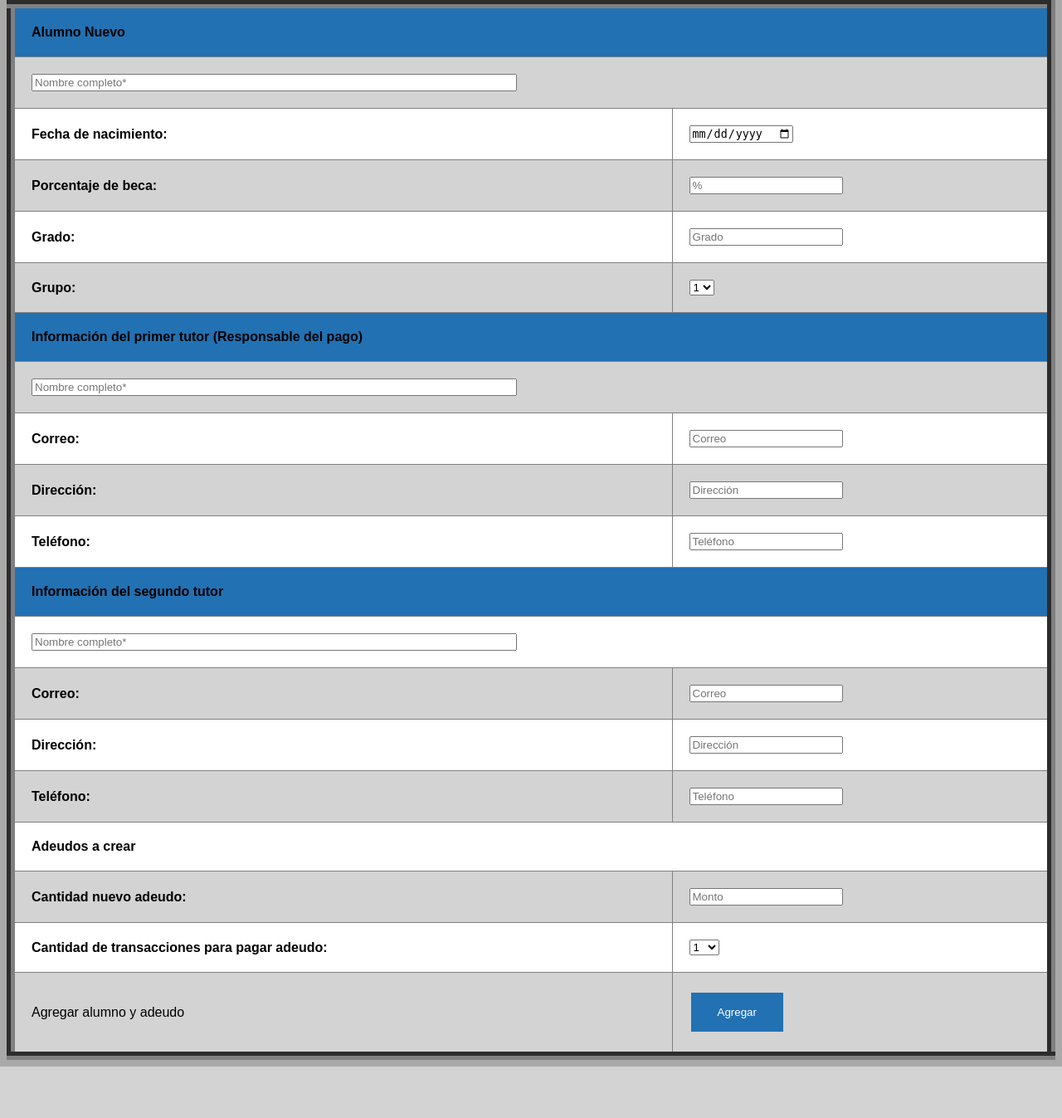
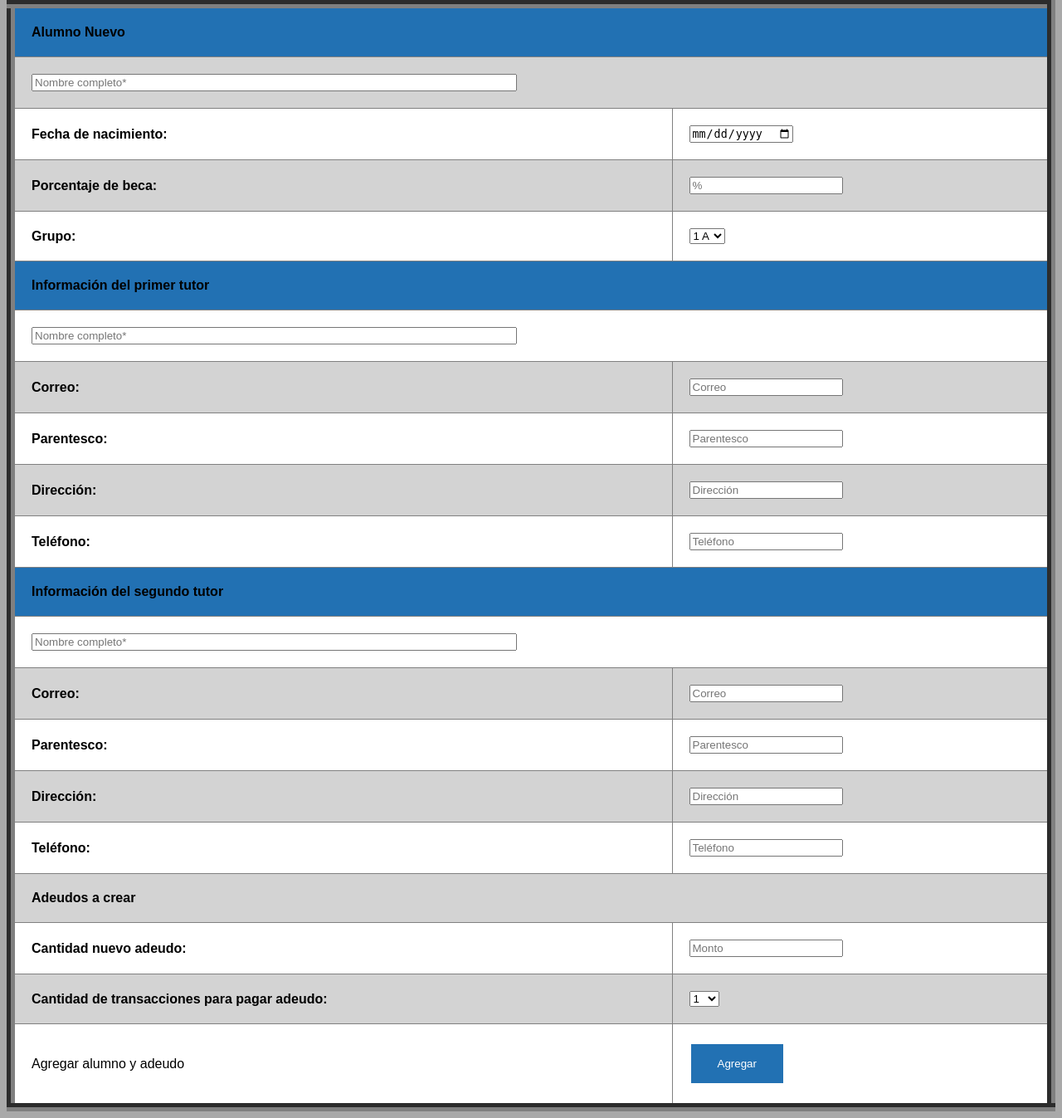
Before and after one commit to Rodolfohp96/CFCA, a Flask app: template templates/AlumnoNuevo.html in a window 1280 px wide. Shown: the part 54-1401 px from the top of the page at 83% size. Before the commit the page ends 1339 px from the top, so only its background shows below. Run offline with Flask 2, Linux system fonts and the light colour scheme; the template is opened without the code that fills it, so the values that code supplies are empty; some libraries are stand-ins or nearby versions.

Commit message:
Substantial update: login in all pages, crud for estudiante transaccion

```diff
--- a/app.py
+++ b/app.py
@@ -73,38 +73,46 @@ def index():
     }
     return render_template('index.html', info = _info)
 
-@app.route('/AlumnoNuevo', methods = ['POST'])
+@app.route('/AlumnoNuevo', methods = ['POST', 'GET'])
 def alumno_nuevo():
+    if not check_login():
+        return redirect(url_for('login'))
     return render_template('AlumnoNuevo.html')
 
 @app.route('/AlumnoNuevoAgregado', methods = ['POST'])
 def alumno_nuevo_agregado():
+    if not check_login():
+        return redirect(url_for('login'))
     if request.method == 'POST':
         NombreCompleto = request.form['NombreCompleto']
         FechadeNacimiento = request.form['FechadeNacimiento']
         Beca = request.form['Beca']
-        Grupo = request.form['Grupo']
+        GrupoId = request.form['GrupoId']
         Tutor1Nombre = request.form['Tutor1Nombre']
         Tutor1Direccion = request.form['Tutor1Direccion']
         Tutor1Correo = request.form['Tutor1Correo']
+        Tutor1Parentesco = request.form['Tutor1Parentesco']
         Tutor1Telefono = request.form['Tutor1Telefono']
         Tutor2Nombre = request.form['Tutor2Nombre']
         Tutor2Direccion = request.form['Tutor2Direccion']
         Tutor2Correo = request.form['Tutor2Correo']
+        Tutor2Parentesco = request.form['Tutor2Parentesco']
         Tutor2Telefono = request.form['Tutor2Telefono']
         AdeudoTotal = request.form['AdeudoNuevo']
         CantidadTransacciones = request.form['CantidadTransacciones']
         cur = mysql.connection.cursor()
-        cur.execute('INSERT INTO Estudiante (nombre, fecha_de_nacimiento, beca, id_grupo) VALUES (\'{}\',\'{}\',{},{})'.format(NombreCompleto, FechadeNacimiento, Beca, Grupo))
+        cur.execute('INSERT INTO Estudiante (nombre, fecha_de_nacimiento, beca, id_grupo) VALUES (\'{}\',\'{}\',{},{})'.format(NombreCompleto, FechadeNacimiento, Beca, GrupoId))
         n = cur.lastrowid
-        cur.execute('INSERT INTO Contacto (nombre, correo, telefono, direccion, id_estudiante) VALUES (\'{}\',\'{}\',{},\'{}\',{})'.format(Tutor1Nombre, Tutor1Correo, Tutor1Telefono, Tutor1Direccion, n))
-        cur.execute('INSERT INTO Contacto (nombre, correo, telefono, direccion, id_estudiante) VALUES (\'{}\',\'{}\',{},\'{}\',{})'.format(Tutor2Nombre, Tutor2Correo, Tutor2Telefono, Tutor2Direccion, n))
-        cur.execute('INSERT INTO Transaccion (monto, id_estudiante) VALUES ({},{})'.format(AdeudoTotal, n))
+        cur.execute('INSERT INTO Contacto (nombre, parentesco, correo, telefono, direccion, id_estudiante) VALUES (\'{}\',\'{}\',\'{}\',{},\'{}\',{})'.format(Tutor1Nombre, Tutor1Parentesco, Tutor1Correo, Tutor1Telefono, Tutor1Direccion, n))
+        cur.execute('INSERT INTO Contacto (nombre, parentesco, correo, telefono, direccion, id_estudiante) VALUES (\'{}\',\'{}\',\'{}\',{},\'{}\',{})'.format(Tutor2Nombre, Tutor2Parentesco, Tutor2Correo, Tutor2Telefono, Tutor2Direccion, n))
+        cur.execute('INSERT INTO Transaccion (monto, metodo, concepto, fecha_limite, pagado, id_estudiante) VALUES ({},\'{}\', \'{}\', \'{}\', {}, {})'.format(AdeudoTotal, "", "colegiatura", "2020-12-12", "FALSE", n))
         cur.connection.commit()
-    return 'Enterado'
+    return redirect(url_for('get_grupo', id=GrupoId))
 
 @app.route('/grupo/<id>', methods = ['POST', 'GET'])
 def get_group(id):
+    if not check_login():
+        return redirect(url_for('login'))
     db = mysql.connection.cursor()
     db.execute("""SELECT
                         Grupo.nombre,
@@ -133,12 +141,15 @@ def get_group(id):
 
 @app.route('/alumno/<id>', methods = ['POST', 'GET'])
 def get_student(id):
+    if not check_login():
+        return redirect(url_for('login'))
     db = mysql.connection.cursor()
     db.execute("""SELECT
                     Estudiante.nombre,
                     Estudiante.fecha_de_nacimiento,
                     Estudiante.beca,
-                    Grupo.nombre
+                    Grupo.nombre,
+                    Grupo.id
                     FROM Estudiante JOIN Grupo ON Estudiante.id_grupo=Grupo.id
                     WHERE Estudiante.id={}
                 """.format(id))
@@ -147,7 +158,7 @@ def get_student(id):
     age = gage(data[1])
     beca = "{} %".format(data[2])
     group = data[3]
-    student = {"name": name, "age": age, "beca": beca, "group": group}
+    student = {"name": name, "age": age, "beca": beca, "group": group, "group_id": data[4]}
     db.execute("""SELECT
                     nombre, parentesco, correo, telefono, direccion
                     FROM Contacto WHERE id_estudiante={}""".format(id))
@@ -159,25 +170,28 @@ def get_student(id):
             acon = cdata[i]
         if i == 1:
             bcon = cdata[i]
-    db.execute("SELECT id, monto, metodo, fecha_limite, pagado FROM Transaccion WHERE id_estudiante={}".format(id))
+    db.execute("SELECT id, monto, metodo, concepto, fecha_limite, pagado FROM Transaccion WHERE id_estudiante={}".format(id))
     tdata = db.fetchall()
     trans = []
     for item in tdata:
         id_adeudo = item[0]
         monto = "${:,.2f}".format(item[1])
         metodo = item[2]
-        fecha_limite = item[3]
-        pagado = item[4]
+        concepto = item[3]
+        fecha_limite = item[4]
+        pagado = item[5]
         noticia = "PAGADO"
-        if item[4] == 0:
+        if item[5] == 0:
             noticia = "ADEUDO"
-        trans.append({"id": id_adeudo, "monto": monto, "metodo": metodo, "limite": fecha_limite, "pagado": pagado, "noticia": noticia})
+        trans.append({"id": id_adeudo, "monto": monto, "metodo": metodo, "concepto": concepto, "limite": fecha_limite, "pagado": pagado, "noticia": noticia})
     _info = { "student_id": id, "student": student, "acon": acon, "bcon": bcon, "trans": trans}
     print(_info)
     return render_template('student.html', info=_info)
 
 @app.route('/editar_alumno/<id>', methods = ['POST', 'GET'])
 def edit_student(id):
+    if not check_login():
+        return redirect(url_for('login'))
     db = mysql.connection.cursor()
     db.execute("""SELECT
                     Estudiante.nombre,
@@ -212,6 +226,8 @@ def edit_student(id):
 
 @app.route('/actualizar_alumno/<id>/<acid>/<bcid>', methods =['POST', 'GET'])
 def actualizar(id, acid, bcid):
+    if not check_login():
+        return redirect(url_for('login'))
     if request.method == 'POST':
         nombre = request.form['nombre']
         id_grupo = int(request.form['idgrupo'])
@@ -253,17 +269,30 @@ def actualizar(id, acid, bcid):
         db.connection.commit()
         return redirect(url_for('get_student', id=id))
 
+@app.route('/grupo/<gid>/eliminar_alumno/<id>', methods = ['GET', 'POST'])
+def delete_student(gid, id):
+    if not check_login():
+        return redirect(url_for('login'))
+    db = mysql.connection.cursor()
+    db.execute("DELETE FROM Estudiante WHERE id = {}".format(id))
+    db.connection.commit()
+    return redirect(url_for('get_group', id=gid))
 
-@app.route('/editar_adeudo/<id>', methods = ['POST', 'GET'])
-def edit_pago(id):
+@app.route('/alumno/<aid>/editar_adeudo/<id>', methods = ['POST', 'GET'])
+def edit_pago(aid, id):
+    if not check_login():
+        return redirect(url_for('login'))
     db = mysql.connection.cursor()
     db.execute("""SELECT id, monto, metodo, concepto, fecha_limite, pagado
                     FROM Transaccion WHERE id={}""".format(id))
     data = db.fetchone()
-    return render_template('edit_adeudo.html', data=data)
+    _info = {"aid": aid, "data": data}
+    return render_template('edit_adeudo.html', info=_info)
 
 @app.route('/actualizar_adeudo/<id>', methods = ['POST'])
 def update_contact(id):
+    if not check_login():
+        return redirect(url_for('login'))
     if request.method == 'POST':
         monto = float(request.form['monto'])
         metodo = request.form['metodo']
@@ -286,6 +315,14 @@ def update_contact(id):
         db.connection.commit()
         return redirect(url_for('get_student', id=id_estud))
 
+@app.route('/alumno/<aid>/eliminar_adeudo/<id>', methods = ['GET', 'POST'])
+def delete_adeudo(aid, id):
+    if not check_login():
+        return redirect(url_for('login'))
+    db = mysql.connection.cursor()
+    db.execute("DELETE FROM Transaccion WHERE id = {}".format(id))
+    db.connection.commit()
+    return redirect(url_for('get_student', id=aid))
 
 if __name__ == '__main__':
     app.run(port = 3000, debug = True)
--- a/templates/AlumnoNuevo.html
+++ b/templates/AlumnoNuevo.html
@@ -20,21 +20,30 @@
                 <th><input type="text"  name="Beca" placeholder="%"></th>
             </tr>
             <tr>
-                <th>Grado:</th>
-                <th><input type="text" name=" Grado" placeholder="Grado"></th>
-            </tr>
-            <tr>
                 <th>Grupo:</th>
-                <th><select id="Grupo" name ="Grupo">
-                        <option value ="1">1</option>
-                        <option value ="2">2</option>
-                        <option value="3">3</option>
-                        <option value ="4">4</option>
-                        <option value ="4">5</option>
+                <th><select id="Grupo" name ="GrupoId">
+                        <option value ="1" >1 A</option>
+                        <option value ="2" >1 B</option>
+                        <option value ="3" >2 A</option>
+                        <option value ="4" >2 B</option>
+                        <option value ="5">3 A</option>
+                        <option value ="6">3 B</option>
+                        <option value ="7">4 A</option>
+                        <option value ="8">4 B</option>
+                        <option value ="9">5 A</option>
+                        <option value ="10" >5 B</option>
+                        <option value ="11" >6 A</option>
+                        <option value ="12">6 B</option>
+                        <option value ="13">7 A</option>
+                        <option value ="14">7 B</option>
+                        <option value ="15">8 A</option>
+                        <option value ="16">8 B</option>
+                        <option value ="17">9 A</option>
+                        <option value ="18">9 B</option>
                     </select></th>
             </tr>
             <tr>
-                <th colspan ="2" id="tcolor">Información del primer tutor (Responsable del pago)</th>
+                <th colspan ="2" id="tcolor">Información del primer tutor</th>
             </tr>
             <tr>
                 <td colspan="2"><input type="text" name="Tutor1Nombre" placeholder ="Nombre completo*" size="70" maxlength="60"></td>
@@ -43,6 +52,10 @@
             <tr>
                 <th>Correo:</th>
                 <th><input type="text" name="Tutor1Correo" placeholder="Correo"></th>
+            </tr>
+            <tr>
+                <th>Parentesco:</th>
+                <th><input type="text" name="Tutor1Parentesco" placeholder="Parentesco"></th>
             </tr>
             <tr>
                 <th>Dirección:</th>
@@ -63,6 +76,10 @@
             <tr>
                 <th>Correo:</th>
                 <th><input type="text" name="Tutor2Correo" placeholder="Correo"></th>
+            </tr>
+            <tr>
+                <th>Parentesco:</th>
+                <th><input type="text" name="Tutor2Parentesco" placeholder="Parentesco"></th>
             </tr>
             <tr>
                 <th>Dirección:</th>
--- a/templates/edit_student.html
+++ b/templates/edit_student.html
@@ -38,7 +38,7 @@
                             {% if info.student.group == 4 %}
                             selected="selected"
                             {% endif %}>2 B</option>
-                        <option value ="5
+                        <option value ="5"
                             {% if info.student.group == 5 %}
                             selected="selected"
                             {% endif %}">3 A</option>
@@ -147,7 +147,6 @@
                 <td>Actualizar infromación de alumno</td>
                 <td><input type="submit" value="Actualizar" id="botonalumno"></td>
             </tr>
-
         </table>
 
 </form>
--- a/templates/student.html
+++ b/templates/student.html
@@ -17,6 +17,7 @@
     <div>Telefono: {{info.bcon.3 }}</div>
     <div>Direccion: {{info.bcon.4 }}</div>
     <a href="/editar_alumno/{{info.student_id}}">Editar Alumno</a>
+    <a href="/grupo/{{ info.student.group_id }}/eliminar_alumno/{{ info.student_id }}">Eliminar Alumno</a>
     <a href="/crear_adeudo/{{info.student_id}}">Nuevo Adeudo</a>
     <div>Adeudos</div>
     <table>
@@ -24,6 +25,7 @@
             <tr>
                 <td>Monto</td>
                 <td>Metodo</td>
+                <td>Concepto</td>
                 <td>Fecha Limite</td>
                 <td>Estado</td>
             </tr>
@@ -33,10 +35,11 @@
             <tr>
                 <td>{{tran.monto}}</td>
                 <td>{{tran.metodo}}</td>
+                <td>{{tran.concepto}}</td>
                 <td>{{tran.limite}}</td>
                 <td>{{tran.noticia}}</td>
                 <td>
-                    <a href="/editar_adeudo/{{tran.id}}">Editar</a>
+                    <a href="/alumno/{{ info.student_id }}/editar_adeudo/{{tran.id}}">Editar</a>
                 </td>
             </tr>
             {% endfor %}
```
Also changed, not shown: setup.py (+7 -7 lines), templates/edit_adeudo.html (+9 -8 lines).
